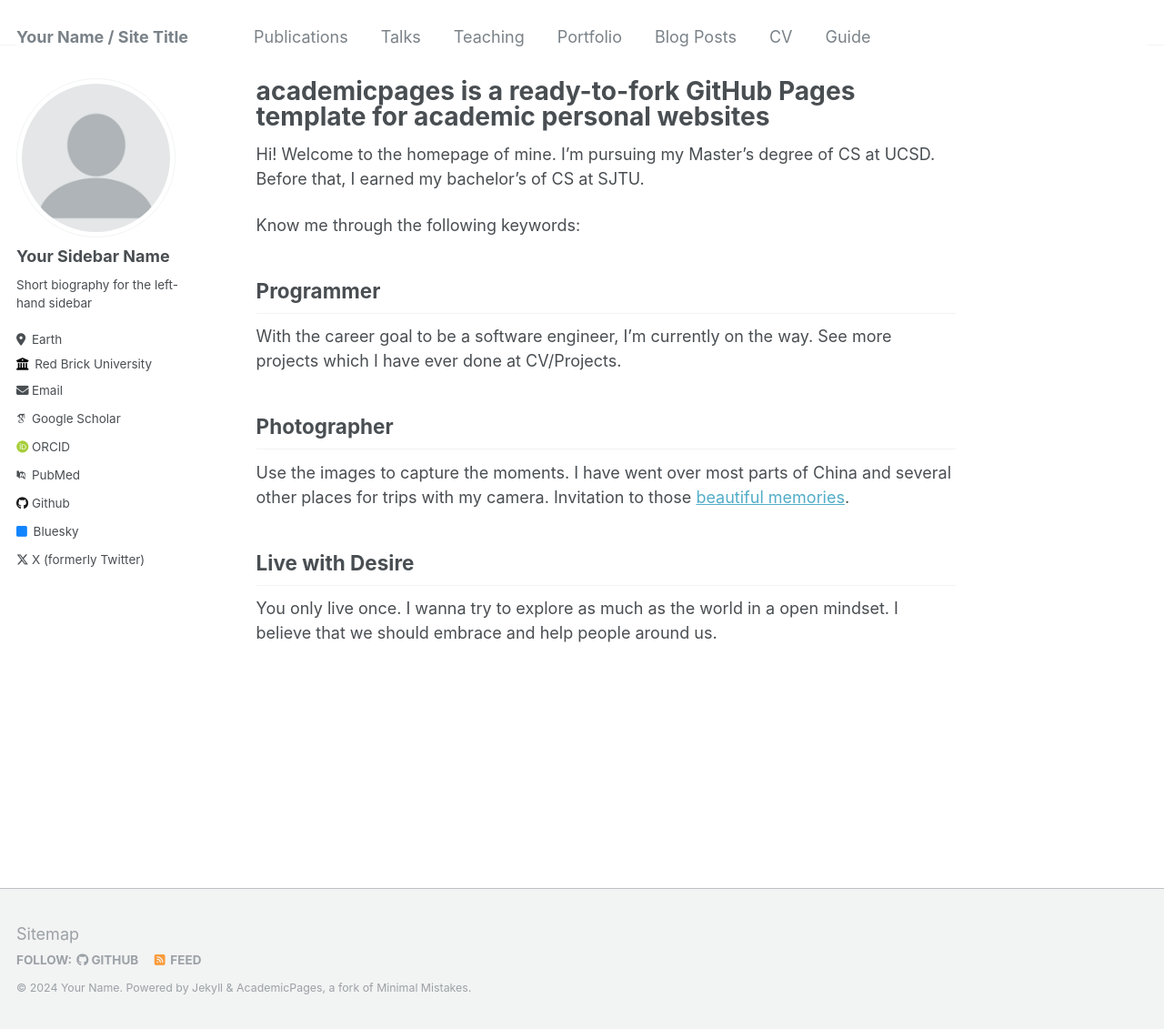
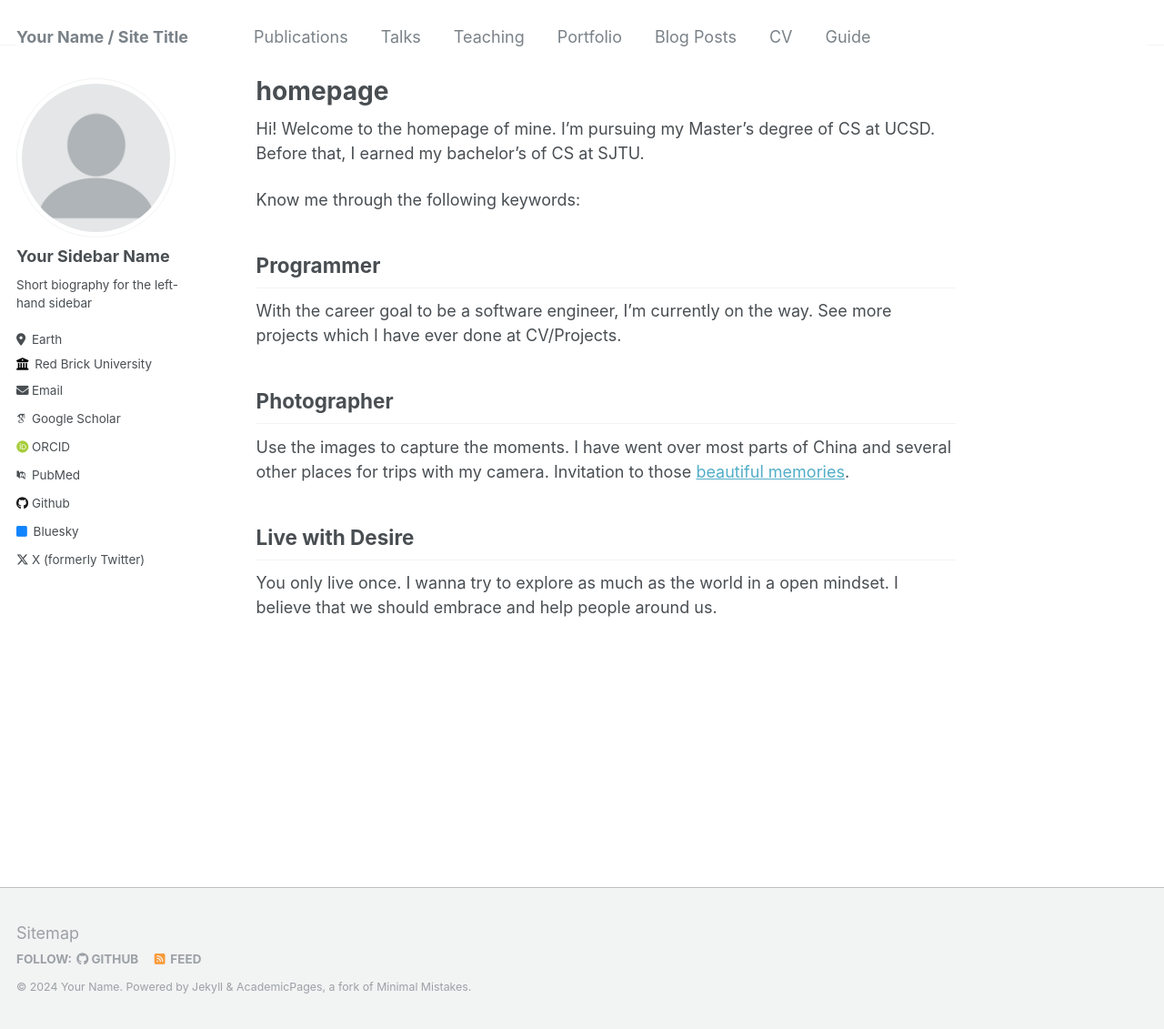
Before and after one commit to XSiling/XSiling.github.io, a Jekyll site: the page built from _pages/about.md, in a window 1280 px wide and 1131 px high. Shown: the whole window at 91% size. Built offline with Jekyll 4.4.1, drawn with Linux system fonts in a browser that asks for light colours; some web fonts are replaced.

Commit message:
Update about.md

```diff
--- a/_pages/about.md
+++ b/_pages/about.md
@@ -1,6 +1,6 @@
 ---
 permalink: /
-title: "academicpages is a ready-to-fork GitHub Pages template for academic personal websites"
+title: "homepage"
 author_profile: true
 redirect_from:
   - /about/
```
